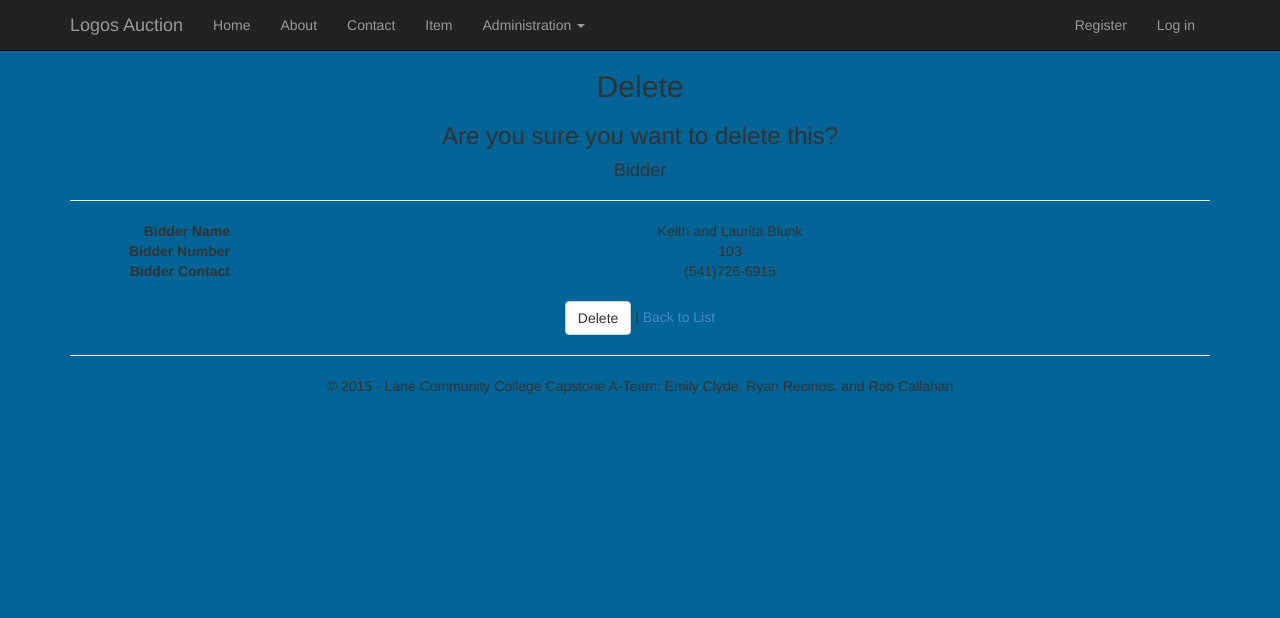
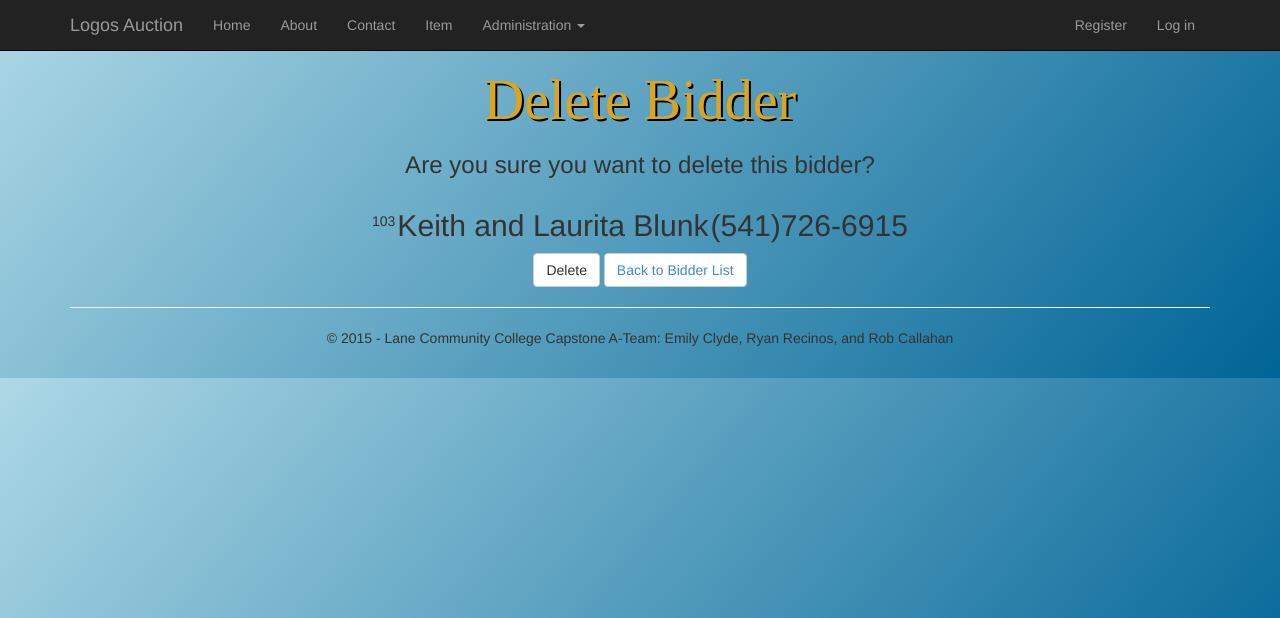
Before and after one commit to emilyclyde/Auction, an ASP.NET MVC app: page /Bidder/Delete/3 in a window 1280 px wide. Shown: the top 618 px of the page. Run offline with ASP.NET Core 8 and stand-ins for ASP.NET MVC 5, Linux system fonts and the light colour scheme; data comes from the database, SQL or seed files in the repository; the project's own start-up code is not run, and a stand-in starts its controllers and pages; some libraries are stand-ins or nearby versions.

Commit message:
Formatted the Delete Bidder page & added buttons

```diff
--- a/Auction/Views/Bidder/Delete.cshtml
+++ b/Auction/Views/Bidder/Delete.cshtml
@@ -3,45 +3,31 @@
 @{
     ViewBag.Title = "Delete";
 }
+<body id="BackgroundGrad1">
+    <h2 class="CrudTitle">Delete Bidder</h2>
 
-<h2>Delete</h2>
+    <h3>Are you sure you want to delete this bidder?</h3>
 
-<h3>Are you sure you want to delete this?</h3>
-<div>
-    <h4>Bidder</h4>
-    <hr />
-    <dl class="dl-horizontal">
-        <dt>
-            @Html.DisplayNameFor(model => model.BidderName)
-        </dt>
 
-        <dd>
-            @Html.DisplayFor(model => model.BidderName)
-        </dd>
+    <div>
 
-        <dt>
-            @Html.DisplayNameFor(model => model.BidderNumber)
-        </dt>
+        <table class="TableDataIndex2">
+            <tr>
+                <td id="BidNumber2" class="TableDataIndex6">@Html.DisplayFor(model => model.BidderNumber)</td>
+                <td class="TableDataIndex6"><h2>@Html.DisplayFor(model => model.BidderName)</h2></td>
+                <td class ="TableDataIndex6"><h2>@Html.DisplayFor(model => model.BidderContact)</h2></td>
+            </tr>
+        </table>
 
-        <dd>
-            @Html.DisplayFor(model => model.BidderNumber)
-        </dd>
-        <dt>
-            @Html.DisplayNameFor(model => model.BidderContact)
-        </dt>
 
-        <dd>
-            @Html.DisplayFor(model => model.BidderContact)
-        </dd>
+        @using (Html.BeginForm())
+        {
+            @Html.AntiForgeryToken()
 
-    </dl>
-
-    @using (Html.BeginForm()) {
-        @Html.AntiForgeryToken()
-
-        <div class="form-actions no-color">
-            <input type="submit" value="Delete" class="btn btn-default" /> |
-            @Html.ActionLink("Back to List", "Index")
-        </div>
-    }
-</div>
+            <div class="form-actions no-color">
+                <input type="submit" value="Delete" class="btn btn-default" />
+                <span class="btn btn-default"> @Html.ActionLink("Back to Bidder List", "Index")</span>
+            </div>
+        }
+    </div>
+</body>
```
